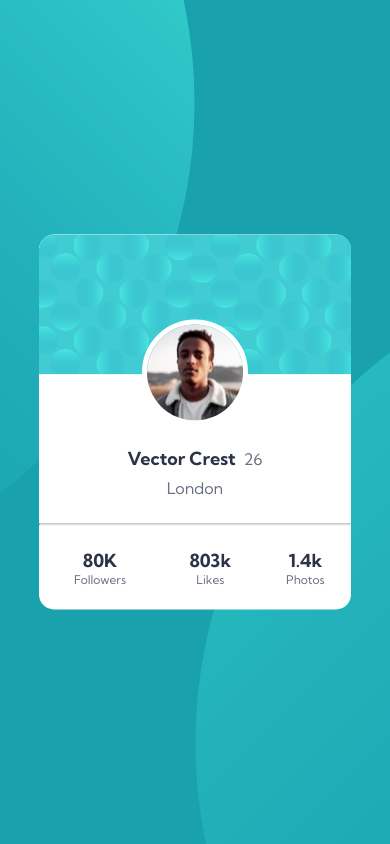
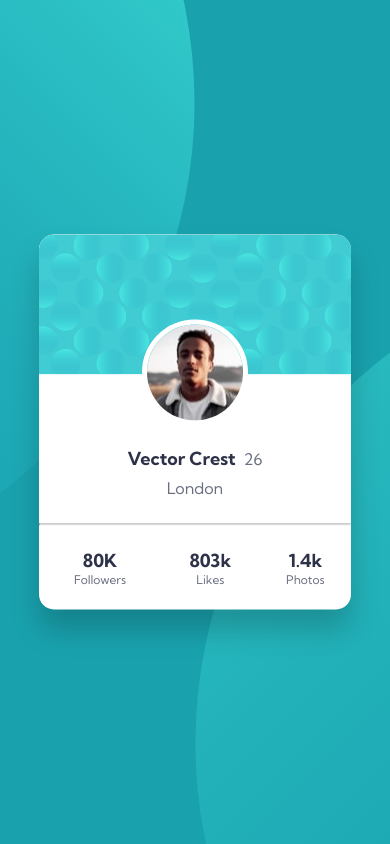
Before and after one commit to Gosai99nikita/FrontEndMentor, a plain HTML site: page Profile-card-component-main/index.html in a window 390 px wide. Drawn offline with Linux system fonts and the light colour scheme.

Commit message:
Update style.css

```diff
--- a/Profile-card-component-main/style.css
+++ b/Profile-card-component-main/style.css
@@ -26,6 +26,7 @@ body {
   border-radius: 15px;
   z-index: 1;
   text-align: center;
+  box-shadow: rgba(0, 0, 0, 0.2) 0px 20px 30px;
 }
 
 .top {
@@ -135,6 +136,7 @@ th p {
     height: 375px;
     z-index: 1;
     overflow: hidden;
+    box-shadow: rgba(0, 0, 0, 0.2) 0px 20px 30px;
   }
 
   .profile {
```
